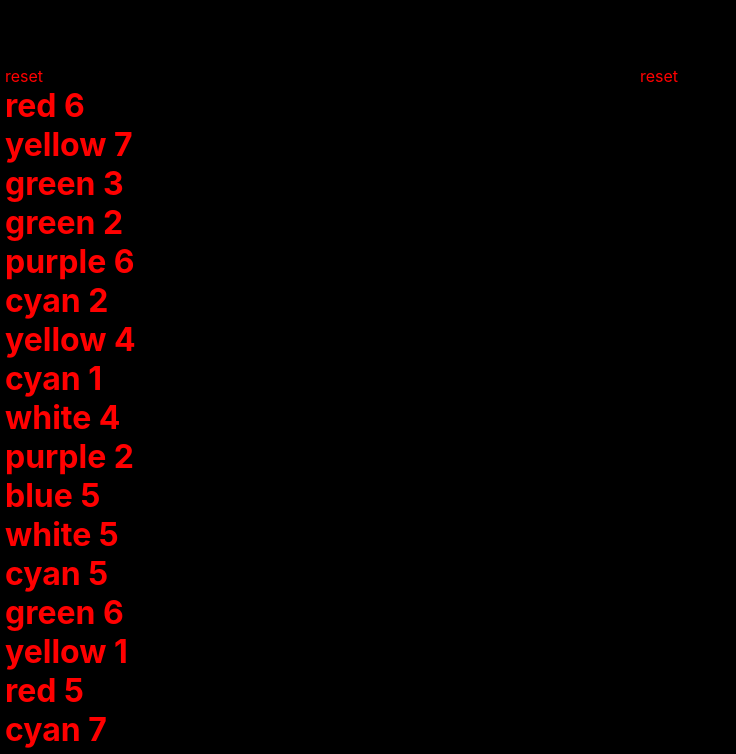
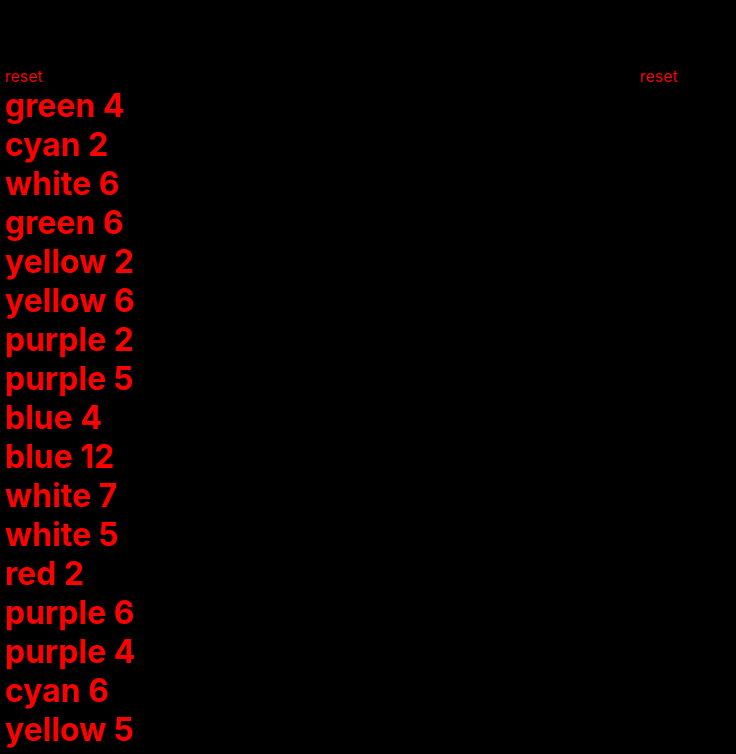
Before and after one commit to kasn/zero-hour, a Svelte app: page / in a window 1280 px wide. Shown: the part 1375-2129 px from the top of the page, without its empty margins (0-736 px from the left). Built offline with nearby package versions, Linux system fonts and the light colour scheme.

Commit message:
solar configuration

```diff
--- a/src/App.svelte
+++ b/src/App.svelte
@@ -17,7 +17,7 @@
   };
 
   let selection = emptySelection;
-  $: activeConfiguration = "arc"; // @TODO get week an preselect
+  $: activeConfiguration = "solar"; // @TODO get week and preselect
 
   function setActiveConfiguration(element) {
     activeConfiguration = element;
--- a/src/configurations.js
+++ b/src/configurations.js
@@ -862,7 +862,401 @@ const arcConfiguration = [
 //   console.table(o.console1[0], o.console1[1]);
 // });
 
-const solorConfiguration = [];
+const solorConfiguration = [
+  {
+    console1: [1, 2],
+    console2: [null, null],
+    node: {
+      color: colors.green,
+      number: 4
+    }
+  },
+  {
+    console1: [1, 3],
+    console2: [null, null],
+    node: {
+      color: colors.cyan,
+      number: 2
+    }
+  },
+  {
+    console1: [1, 7],
+    console2: [2, null],
+    node: {
+      color: colors.white,
+      number: 6
+    }
+  },
+  {
+    console1: [1, 7],
+    console2: [9, null],
+    node: {
+      color: colors.green,
+      number: 6
+    }
+  },
+  {
+    console1: [1, 10],
+    console2: [null, null],
+    node: {
+      color: colors.yellow,
+      number: 2
+    }
+  },
+  {
+    console1: [1, 11],
+    console2: [null, null],
+    node: {
+      color: colors.yellow,
+      number: 6
+    }
+  },
+  {
+    console1: [2, 6],
+    console2: [null, null],
+    node: {
+      color: colors.purple,
+      number: 2
+    }
+  },
+  {
+    console1: [2, 10],
+    console2: [null, null],
+    node: {
+      color: colors.purple,
+      number: 5
+    }
+  },
+  {
+    console1: [2, 11],
+    console2: [1, null],
+    node: {
+      color: colors.blue,
+      number: 4
+    }
+  },
+  {
+    console1: [2, 11],
+    console2: [12, null],
+    node: {
+      color: colors.blue,
+      number: 12
+    }
+  },
+  {
+    console1: [3, 5],
+    console2: [null, null],
+    node: {
+      color: colors.white,
+      number: 7
+    }
+  },
+  {
+    console1: [4, 6],
+    console2: [null, null],
+    node: {
+      color: colors.white,
+      number: 5
+    }
+  },
+  {
+    console1: [4, 8],
+    console2: [null, null],
+    node: {
+      color: colors.red,
+      number: 2
+    }
+  },
+  {
+    console1: [5, 6],
+    console2: [null, null],
+    node: {
+      color: colors.purple,
+      number: 6
+    }
+  },
+  {
+    console1: [5, 10],
+    console2: [null, null],
+    node: {
+      color: colors.purple,
+      number: 4
+    }
+  },
+  {
+    console1: [5, 11],
+    console2: [null, null],
+    node: {
+      color: colors.cyan,
+      number: 6
+    }
+  },
+  {
+    console1: [5, 11],
+    console2: [null, null],
+    node: {
+      color: colors.yellow,
+      number: 5
+    }
+  },
+  {
+    console1: [6, 7],
+    console2: [null, null],
+    node: {
+      color: colors.green,
+      number: 7
+    }
+  },
+  {
+    console1: [6, 8],
+    console2: [null, null],
+    node: {
+      color: colors.purple,
+      number: 7
+    }
+  },
+  {
+    console1: [6, 11],
+    console2: [null, null],
+    node: {
+      color: colors.purple,
+      number: 1
+    }
+  },
+  {
+    console1: [7, 4],
+    console2: [null, null],
+    node: {
+      color: colors.red,
+      number: 7
+    }
+  },
+  {
+    console1: [7, 8],
+    console2: [null, null],
+    node: {
+      color: colors.white,
+      number: 3
+    }
+  },
+  {
+    console1: [7, 8],
+    console2: [null, null],
+    node: {
+      color: colors.green,
+      number: 3
+    }
+  },
+  {
+    console1: [7, 11],
+    console2: [null, null],
+    node: {
+      color: colors.red,
+      number: 1
+    }
+  },
+  {
+    console1: [7, 12],
+    console2: [null, null],
+    node: {
+      color: colors.red,
+      number: 7
+    }
+  },
+  {
+    console1: [8, 5],
+    console2: [null, null],
+    node: {
+      color: colors.green,
+      number: 1
+    }
+  },
+  {
+    console1: [8, 7],
+    console2: [null, null],
+    node: {
+      color: colors.blue,
+      number: 3
+    }
+  },
+  {
+    console1: [8, 10],
+    console2: [null, null],
+    node: {
+      color: colors.white,
+      number: 1
+    }
+  },
+  {
+    console1: [8, 11],
+    console2: [null, null],
+    node: {
+      color: colors.red,
+      number: 5
+    }
+  },
+  {
+    console1: [8, 12],
+    console2: [null, null],
+    node: {
+      color: colors.blue,
+      number: 5
+    }
+  },
+  {
+    console1: [9, 4],
+    console2: [null, null],
+    node: {
+      color: colors.cyan,
+      number: 7
+    }
+  },
+  {
+    console1: [9, 6],
+    console2: [null, null],
+    node: {
+      color: colors.cyan,
+      number: 3
+    }
+  },
+  {
+    console1: [9, 7],
+    console2: [null, null],
+    node: {
+      color: colors.yellow,
+      number: 1
+    }
+  },
+  {
+    console1: [9, 10],
+    console2: [3, null],
+    node: {
+      color: colors.purple,
+      number: 3
+    }
+  },
+  {
+    console1: [9, 10],
+    console2: [10, null],
+    node: {
+      color: colors.green,
+      number: 2
+    }
+  },
+  {
+    console1: [9, 10],
+    console2: [11, null],
+    node: {
+      color: colors.blue,
+      number: 1
+    }
+  },
+  {
+    console1: [9, 11],
+    console2: [3, null],
+    node: {
+      color: colors.blue,
+      number: 2
+    }
+  },
+  {
+    console1: [9, 11],
+    console2: [7, null],
+    node: {
+      color: colors.white,
+      number: 2
+    }
+  },
+  {
+    console1: [10, 3],
+    console2: [null, null],
+    node: {
+      color: colors.yellow,
+      number: 3
+    }
+  },
+  {
+    console1: [10, 5],
+    console2: [null, null],
+    node: {
+      color: colors.cyan,
+      number: 1
+    }
+  },
+  {
+    console1: [10, 6],
+    console2: [null, null],
+    node: {
+      color: colors.cyan,
+      number: 2
+    }
+  },
+  {
+    console1: [10, 10],
+    console2: [null, null],
+    node: {
+      color: colors.cyan,
+      number: 5
+    }
+  },
+  {
+    console1: [11, 2],
+    console2: [null, null],
+    node: {
+      color: colors.white,
+      number: 4
+    }
+  },
+  {
+    console1: [11, 4],
+    console2: [null, null],
+    node: {
+      color: colors.blue,
+      number: 7
+    }
+  },
+  {
+    console1: [11, 9],
+    console2: [null, null],
+    node: {
+      color: colors.yellow,
+      number: 7
+    }
+  },
+  {
+    console1: [11, 11],
+    console2: [null, null],
+    node: {
+      color: colors.red,
+      number: 3
+    }
+  },
+  {
+    console1: [12, 1],
+    console2: [null, null],
+    node: {
+      color: colors.red,
+      number: 6
+    }
+  },
+  {
+    console1: [12, 7],
+    console2: [null, null],
+    node: {
+      color: colors.yellow,
+      number: 4
+    }
+  },
+  {
+    console1: [12, 10],
+    console2: [null, null],
+    node: {
+      color: colors.green,
+      number: 5
+    }
+  },
+
+];
 const configuration = {
   void: {
     name: "Void",
```
